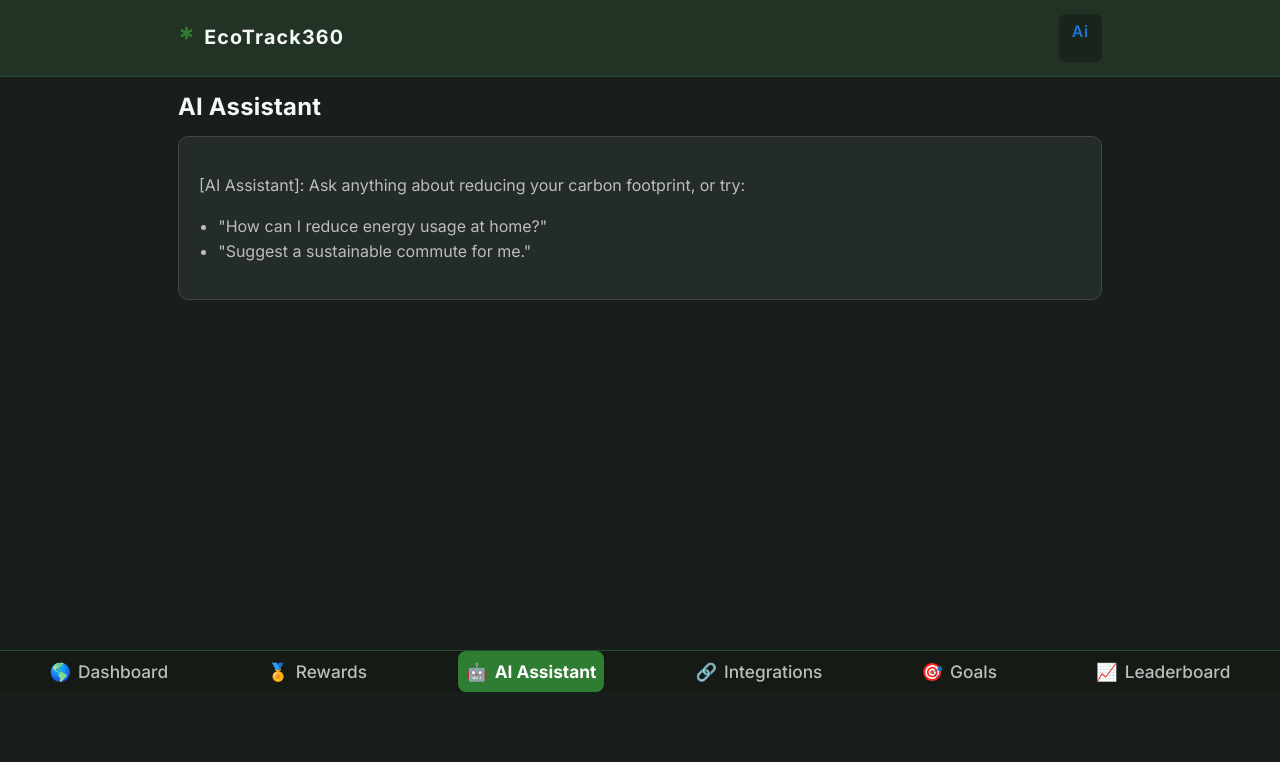
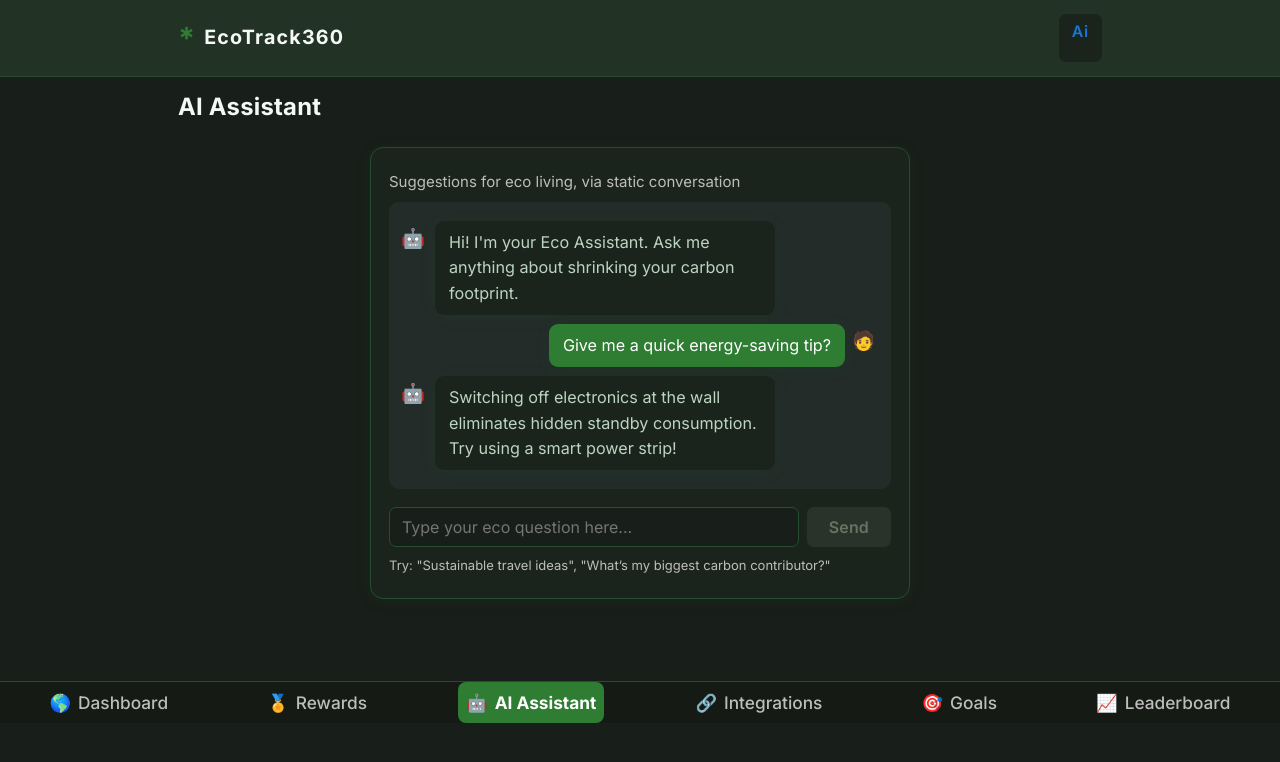
Before and after one commit to Workflow-Manager-admin/ecotrack360-26751-ada0b278, a React (Create React App) app in the folder eco_track360/: page / in a window 1280 px wide. Both pictures are taken after a click on the button "AI Assistant". Shown: the top 762 px of the page. Built offline with nearby package versions, Linux system fonts and the light colour scheme; the HTML template or start-up script is replaced by a standard one.

Commit message:
Auto-commit: Changes as of 2025-06-03T05:36:14.631198+00:00

```diff
--- a/eco_track360/src/components/AiAssistant.js
+++ b/eco_track360/src/components/AiAssistant.js
@@ -4,19 +4,104 @@ import React from 'react';
  * PUBLIC_INTERFACE
  * AiAssistant provides a chat or advice interface for eco guidance,
  * offering suggestions and answering questions using static/canned responses.
+ * Features a mock chat interface, with bubble messages and a disabled input,
+ * styled for eco/minimal look per requirements.
  */
+const MOCK_HISTORY = [
+  {
+    sender: "ai",
+    avatar: "🤖",
+    text: "Hi! I'm your Eco Assistant. Ask me anything about shrinking your carbon footprint.",
+    time: '09:31'
+  },
+  {
+    sender: "user",
+    avatar: "🧑",
+    text: "Give me a quick energy-saving tip?",
+    time: '09:32'
+  },
+  {
+    sender: "ai",
+    avatar: "🤖",
+    text: "Switching off electronics at the wall eliminates hidden standby consumption. Try using a smart power strip!",
+    time: '09:33'
+  }
+];
+
 function AiAssistant() {
+  // All input and interaction is mocked (MVP)
   return (
     <div>
-      <h2>AI Assistant</h2>
-      {/* Placeholder: chat area and suggestion panel */}
-      <div style={{ border: '1px solid #444', borderRadius: '10px', background: '#232c29', padding: '20px', color: '#bdbdbd'}}>
-        <p>[AI Assistant]: Ask anything about reducing your carbon footprint, or try:</p>
-        <ul>
-          <li>"How can I reduce energy usage at home?"</li>
-          <li>"Suggest a sustainable commute for me."</li>
-        </ul>
-        {/* TODO: Chat UI, input box, canned responses */}
+      <h2 className="mb-md">AI Assistant</h2>
+      <div className="eco-card" style={{maxWidth:540, margin:"auto"}}>
+        <div style={{fontSize:15, color:"var(--text-faint)", marginBottom:8}}>
+          Suggestions for eco living, via static conversation
+        </div>
+        {/* Mock chat bubble area */}
+        <div style={{ background:"var(--surface)", borderRadius:10, padding:"10px 12px", minHeight:140}}>
+          {MOCK_HISTORY.map((msg,i) => (
+            <div key={i} style={{
+              display:"flex",
+              alignItems:"flex-start",
+              justifyContent: msg.sender === "user" ? "flex-end":"flex-start",
+              margin:"9px 0",
+              gap: 7
+            }}>
+              {msg.sender === "ai" &&
+                <span style={{
+                  fontSize:"1.2em",
+                  minWidth:27,
+                  marginTop:2
+                }}>{msg.avatar}</span>
+              }
+              <div style={{
+                background: msg.sender === 'ai' ? "var(--card-bg)" : "var(--primary)",
+                color: msg.sender === 'ai' ? "var(--text-secondary)": "#fff",
+                borderRadius: 9,
+                padding:"9px 14px",
+                fontSize:"1.01em",
+                boxShadow: "var(--shadow-light)",
+                maxWidth: 340
+              }}>
+                {msg.text}
+              </div>
+              {msg.sender === "user" &&
+                <span style={{
+                  fontSize:"1.16em",
+                  minWidth:27,
+                  marginTop:2
+                }}>{msg.avatar}</span>
+              }
+            </div>
+          ))}
+        </div>
+        {/* Static input bar (mock/non-functional, styled) */}
+        <form style={{
+          display:"flex",
+          alignItems:"center",
+          gap:8,
+          marginTop:18
+        }} onSubmit={e=>e.preventDefault()}>
+          <input
+            type="text"
+            disabled
+            value=""
+            placeholder='Type your eco question here...'
+            style={{
+              flex:1,
+              background:"var(--background)",
+              borderRadius:7,
+              border:"1px solid var(--card-border)",
+              color:"var(--text-color)",
+              padding: "9px 12px"
+            }}
+            aria-label="Chat input"
+          />
+          <button className="btn" aria-disabled="true" disabled>Send</button>
+        </form>
+        <div className="mt-sm" style={{ fontSize:13, color:"var(--text-faint)" }}>
+          Try: "Sustainable travel ideas", "What’s my biggest carbon contributor?"
+        </div>
       </div>
     </div>
   );
```
Also changed, not shown: 1 other file (tests, documents, lock files or other folders).
